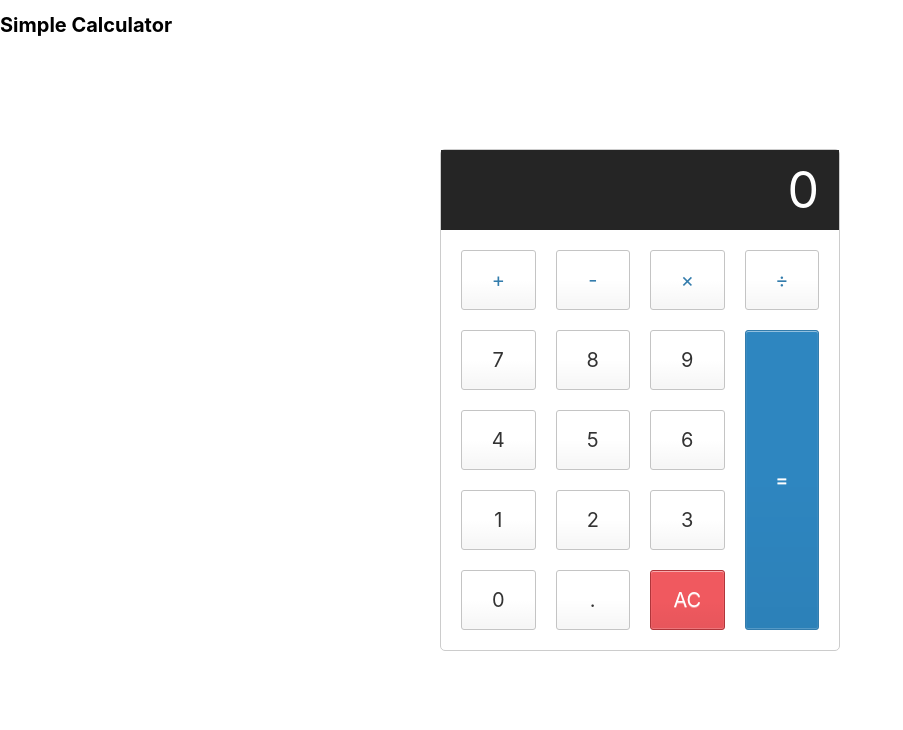
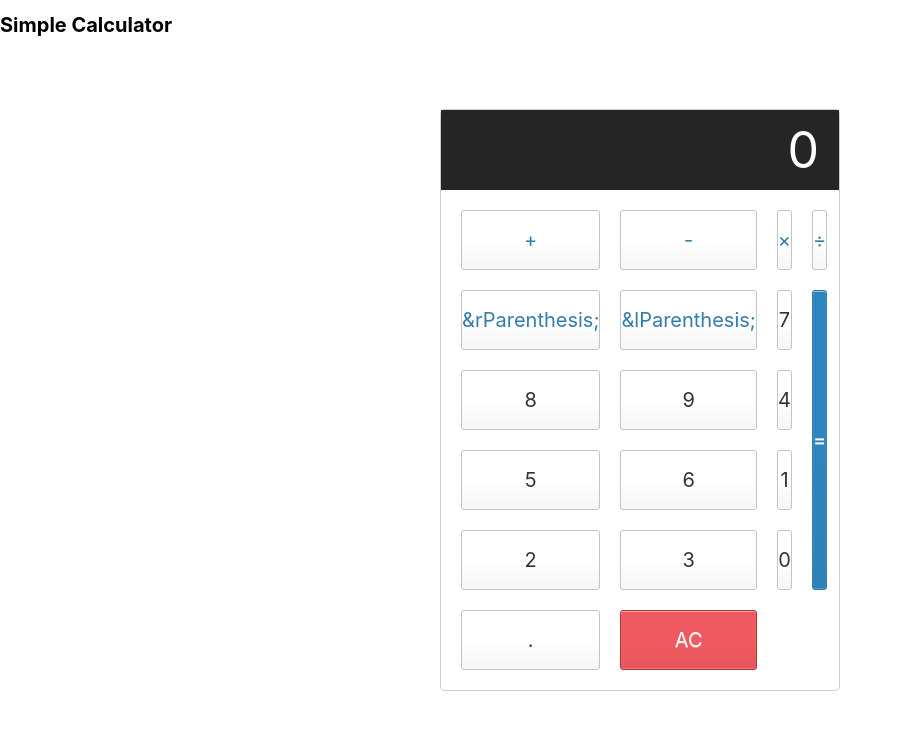
Before and after one commit to aabboud1/calculator_app, a website built with Parcel: page src/index.html in a window 1280 px wide. Shown: the whole page, without its empty margins (0-903 px from the left). Built offline with nearby package versions, Linux system fonts and the light colour scheme.

Commit message:
finished basic functions, adding others

```diff
--- a/src/index.html
+++ b/src/index.html
@@ -17,6 +17,11 @@
       <button type="button" class="operator" value="-">-</button>
       <button type="button" class="operator" value="*">&times;</button>
       <button type="button" class="operator" value="/">&divide;</button>
+      <button type="button" class="operator" value="(">&rParenthesis;</button>
+      <button type="button" class="operator" value=")">&lParenthesis;</button>
+
+
+
 
       <button type="button" value="7">7</button>
       <button type="button" value="8">8</button>
```
